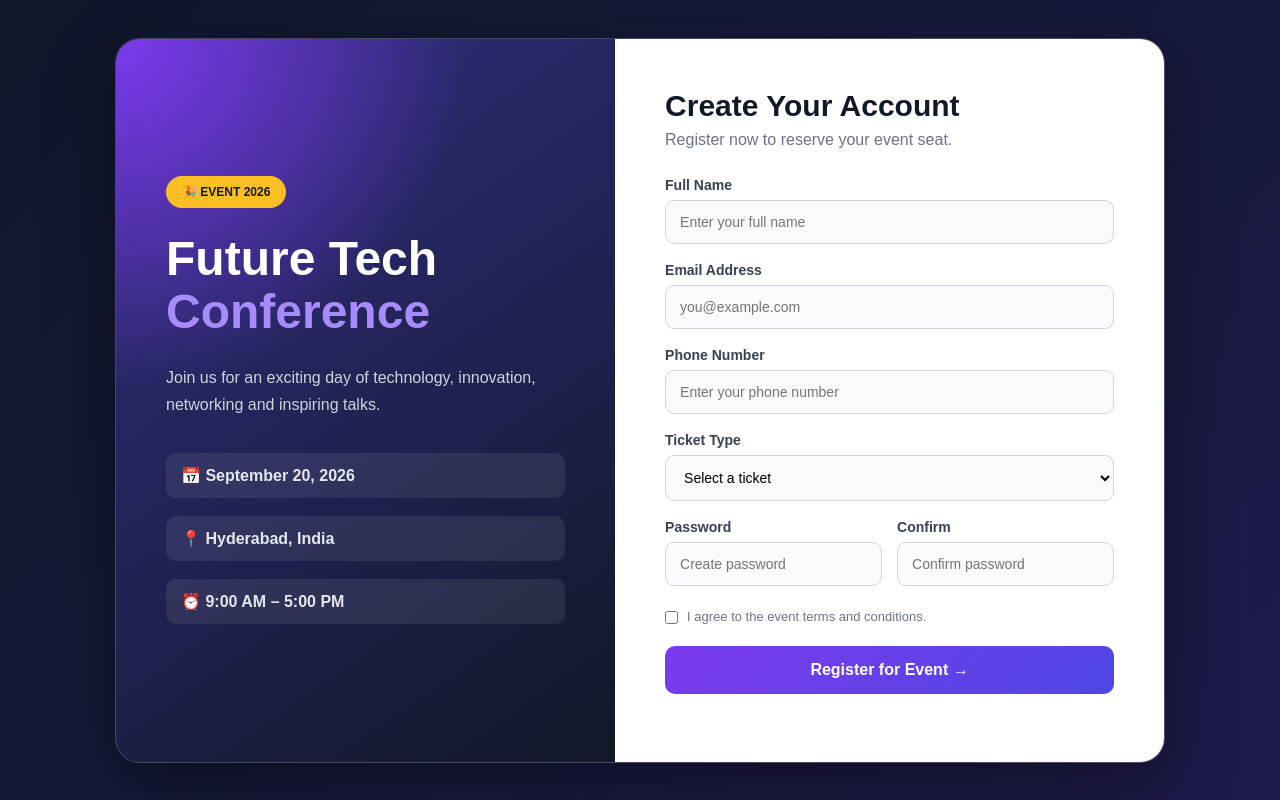
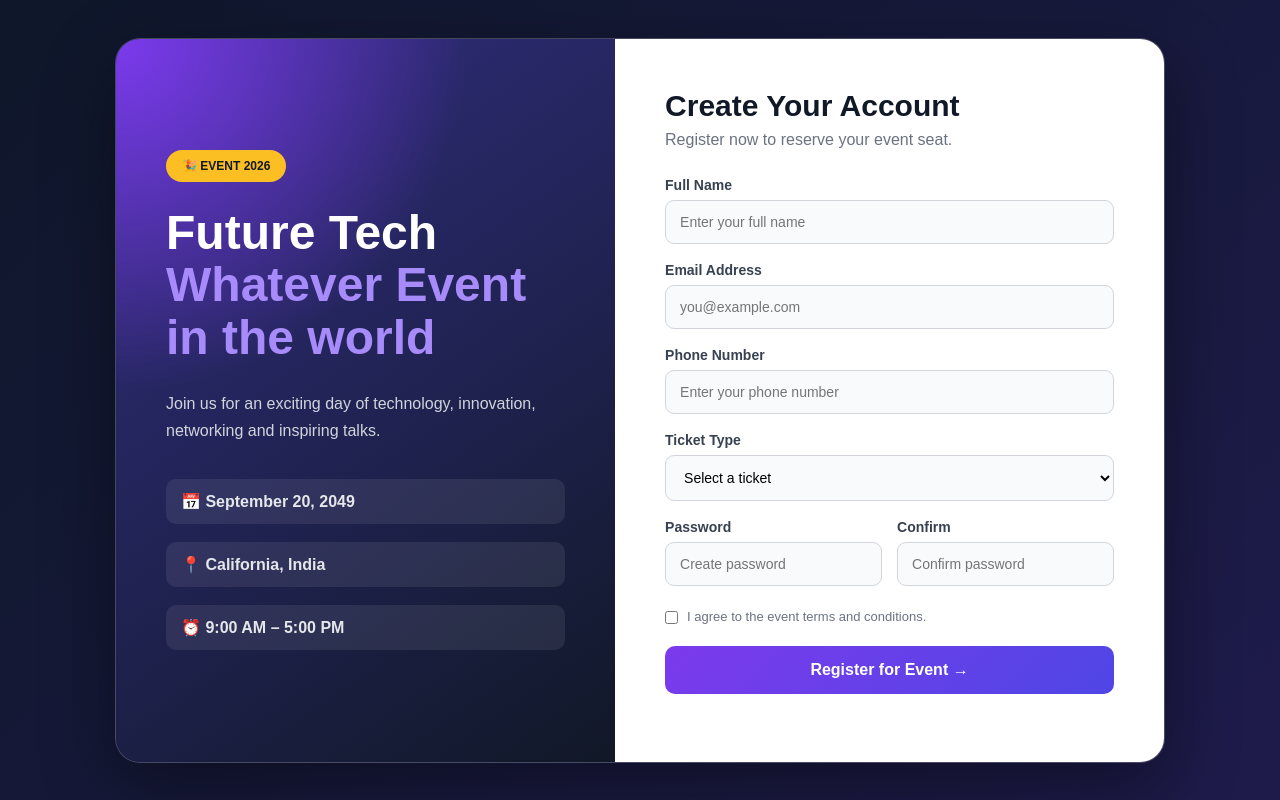
Before and after one commit to pranith-git/Exp-1, a plain HTML site: page index.html in a window 1280 px wide. Drawn offline with Linux system fonts and the light colour scheme.

Commit message:
Update event details for Future Tech Conference

```diff
--- a/index.html
+++ b/index.html
@@ -12,15 +12,15 @@
     <div class="container">
         <div class="event-info">
             <span class="badge">🎉 EVENT 2026</span>
-            <h1>Future Tech<br><span>Conference</span></h1>
+            <h1>Future Tech<br><span>Whatever Event in the world</span></h1>
             <p>
                 Join us for an exciting day of technology, innovation,
                 networking and inspiring talks.
             </p>
 
             <div class="event-details">
-                <div>📅 <strong>September 20, 2026</strong></div>
-                <div>📍 <strong>Hyderabad, India</strong></div>
+                <div>📅 <strong>September 20, 2049</strong></div>
+                <div>📍 <strong>California, India</strong></div>
                 <div>⏰ <strong>9:00 AM – 5:00 PM</strong></div>
             </div>
         </div>
```
